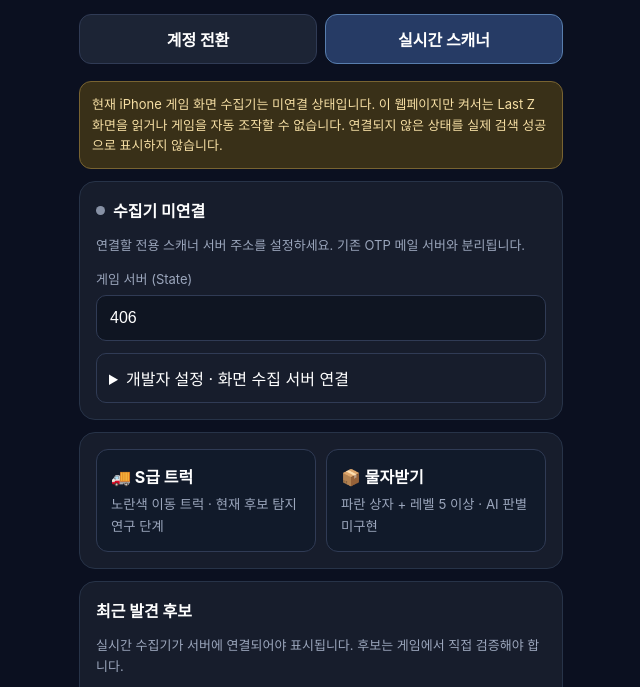
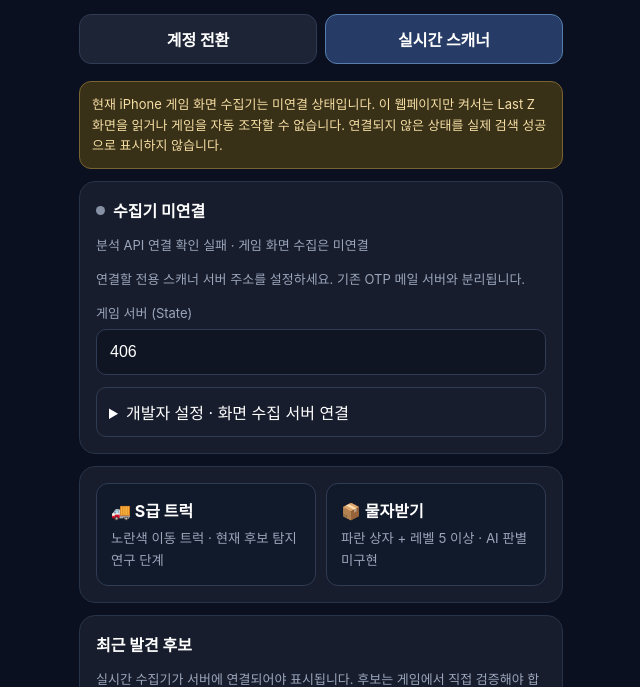
Before and after one commit to gbgeumtest/lastz-switch, a website: page scanner.html in a window 1280 px wide. Shown: the part 79-766 px from the top of the page, without its empty margins (319-959 px from the left). Drawn offline with Linux system fonts and the light colour scheme; no server answers.

Commit message:
Show live API online status separately from actual gameplay frame connection

```diff
--- a/scanner.html
+++ b/scanner.html
@@ -41,6 +41,7 @@ small{color:var(--muted);line-height:1.5}
 <div class="note">현재 iPhone 게임 화면 수집기는 미연결 상태입니다. 이 웹페이지만 켜서는 Last Z 화면을 읽거나 게임을 자동 조작할 수 없습니다. 연결되지 않은 상태를 실제 검색 성공으로 표시하지 않습니다.</div>
 <section class="card">
  <div class="state"><span class="dot" id="dot"></span><span id="connectionState">수집기 미연결</span></div>
+ <p class="hint" id="healthStatus">분석 서버 상태 확인 중</p>
  <p class="hint" id="detail">연결할 전용 스캐너 서버 주소를 설정하세요. 기존 OTP 메일 서버와 분리됩니다.</p>
  <label for="stateInput">게임 서버 (State)</label>
  <input id="stateInput" inputmode="numeric" pattern="[0-9]*" maxlength="5" value="406">
@@ -131,6 +132,20 @@ byId("save").addEventListener("click",save);
 byId("connect").addEventListener("click",connect);
 byId("refresh").addEventListener("click",connect);
 byId("game").addEventListener("click",()=>{location.href=localStorage.getItem("lastz")||"https://apps.apple.com/kr/app/id6503272652";});
+async function healthCheck(){
+ const label=byId("healthStatus");
+ try{
+  const controller=new AbortController();
+  const timeout=setTimeout(()=>controller.abort(),12000);
+  const response=await fetch("https://lastz-live-scanner-api.onrender.com/health",{cache:"no-store",signal:controller.signal});
+  clearTimeout(timeout);
+  const result=await response.json();
+  label.textContent=(response.ok&&result.ok)?"분석 API 온라인 · 게임 화면 수집은 미연결":"분석 API 응답 오류";
+ }catch{
+  label.textContent="분석 API 연결 확인 실패 · 게임 화면 수집은 미연결";
+ }
+}
+healthCheck();
 load();
 </script>
 </body></html>
```
